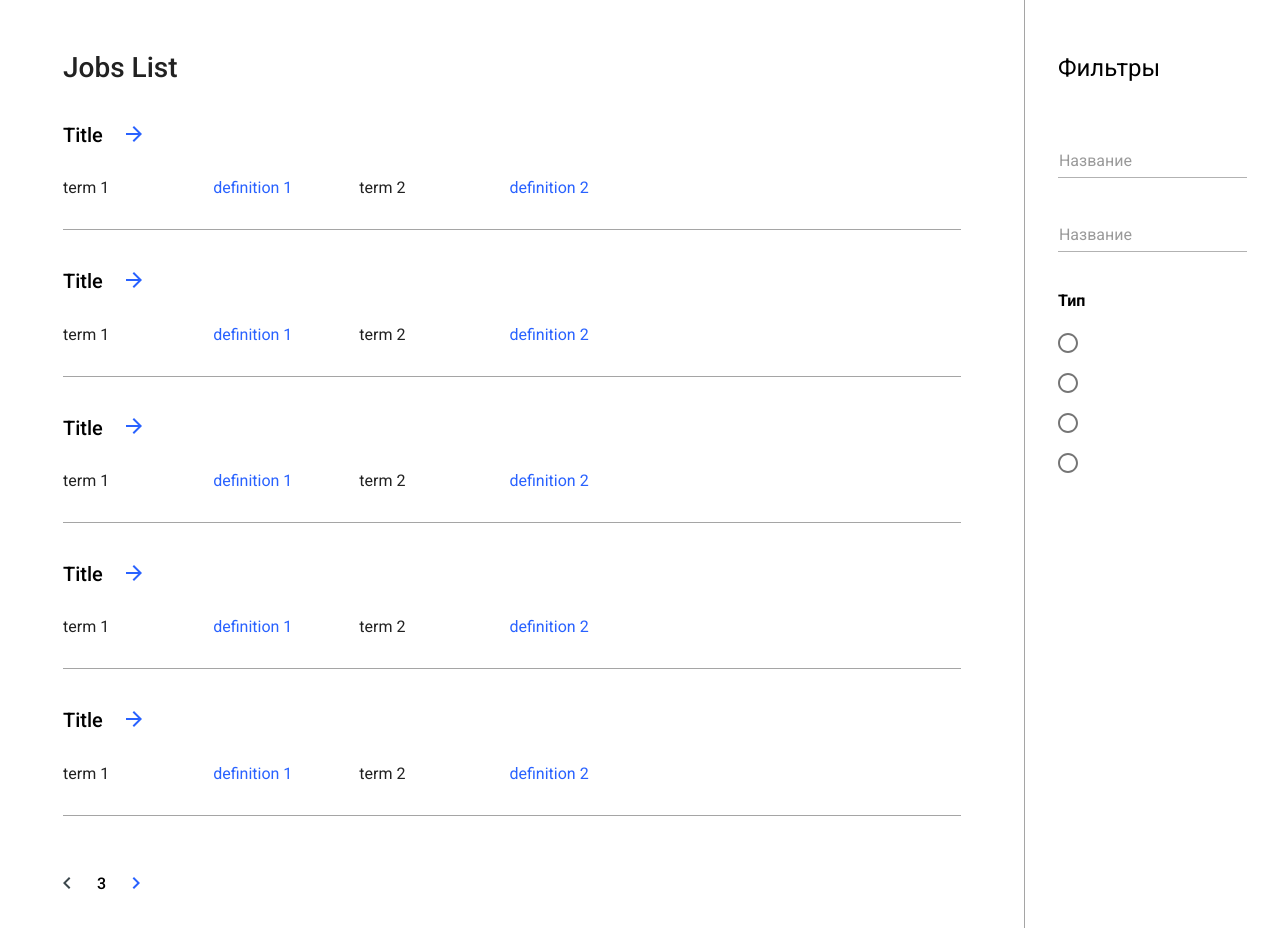
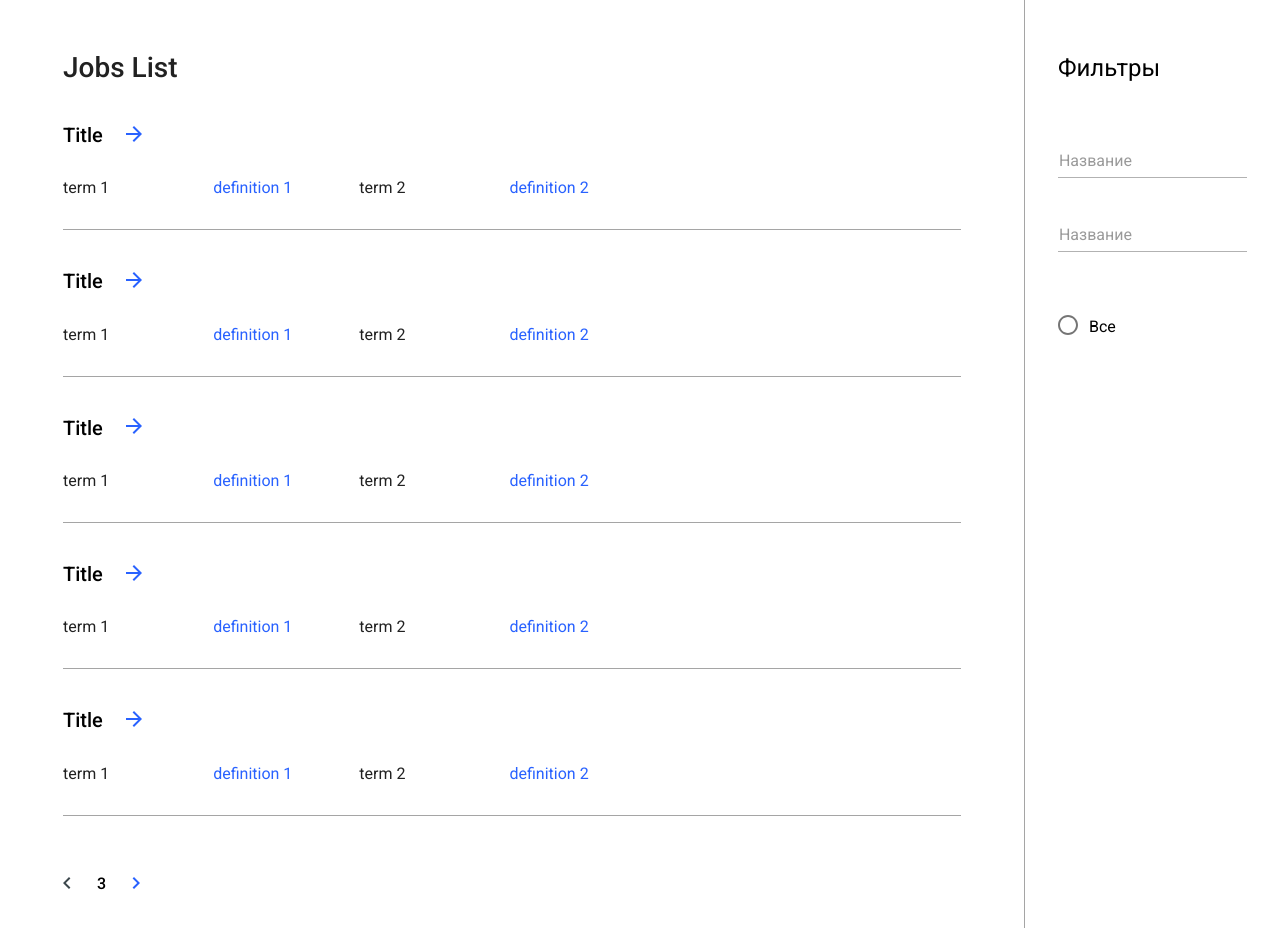
Before and after one commit to jsksru/joblist-angular, an Angular app: page / in a window 1280 px wide. Shown: the top 928 px of the page. Built offline with nearby package versions, Linux system fonts and the light colour scheme.

Commit message:
radiolist logic and types

```diff
--- a/src/app/modules/controls/radio-list/radio-list.component.html
+++ b/src/app/modules/controls/radio-list/radio-list.component.html
@@ -1,17 +1,11 @@
 <div>
-  <div class="title">Тип</div>
+  <div class="title">{{ title }}</div>
   <ul class="radio-list">
     <li class="item">
-      <controls-radio></controls-radio>
+      <controls-radio [name]="name" (changeEmitter)="handler(null)" [checked]="value === null">{{ all }}</controls-radio>
     </li>
-    <li class="item">
-      <controls-radio></controls-radio>
-    </li>
-    <li class="item">
-      <controls-radio></controls-radio>
-    </li>
-    <li class="item">
-      <controls-radio></controls-radio>
+    <li class="item" *ngFor="let item of items">
+      <controls-radio [name]="name" (changeEmitter)="handler(item.value)" [checked]="value === item.value">{{ item.text }}</controls-radio>
     </li>
   </ul>
 </div>
--- a/src/app/modules/controls/radio-list/radio-list.component.ts
+++ b/src/app/modules/controls/radio-list/radio-list.component.ts
@@ -1,4 +1,5 @@
-import { Component } from '@angular/core';
+import { Component, Input } from '@angular/core';
+import { RadioListItems } from '../../../types/controls/radio-list.types';
 
 @Component({
   selector: 'controls-radio-list',
@@ -6,5 +7,14 @@ import { Component } from '@angular/core';
   styleUrls: ['./radio-list.component.scss']
 })
 export class RadioListComponent {
+  @Input() title: string;
+  @Input() all: string = 'Все';
+  @Input() name: string;
+  @Input() items: RadioListItems;
+  @Input() value: string | null;
+
+  handler(value) {
+    console.log(value);
+  }
 
 }
--- /dev/null
+++ b/src/app/types/controls/radio-list.types.ts
@@ -0,0 +1,6 @@
+export type RadioListItem = {
+  value: string;
+  text: string;
+};
+
+export type RadioListItems = RadioListItem[];
```
